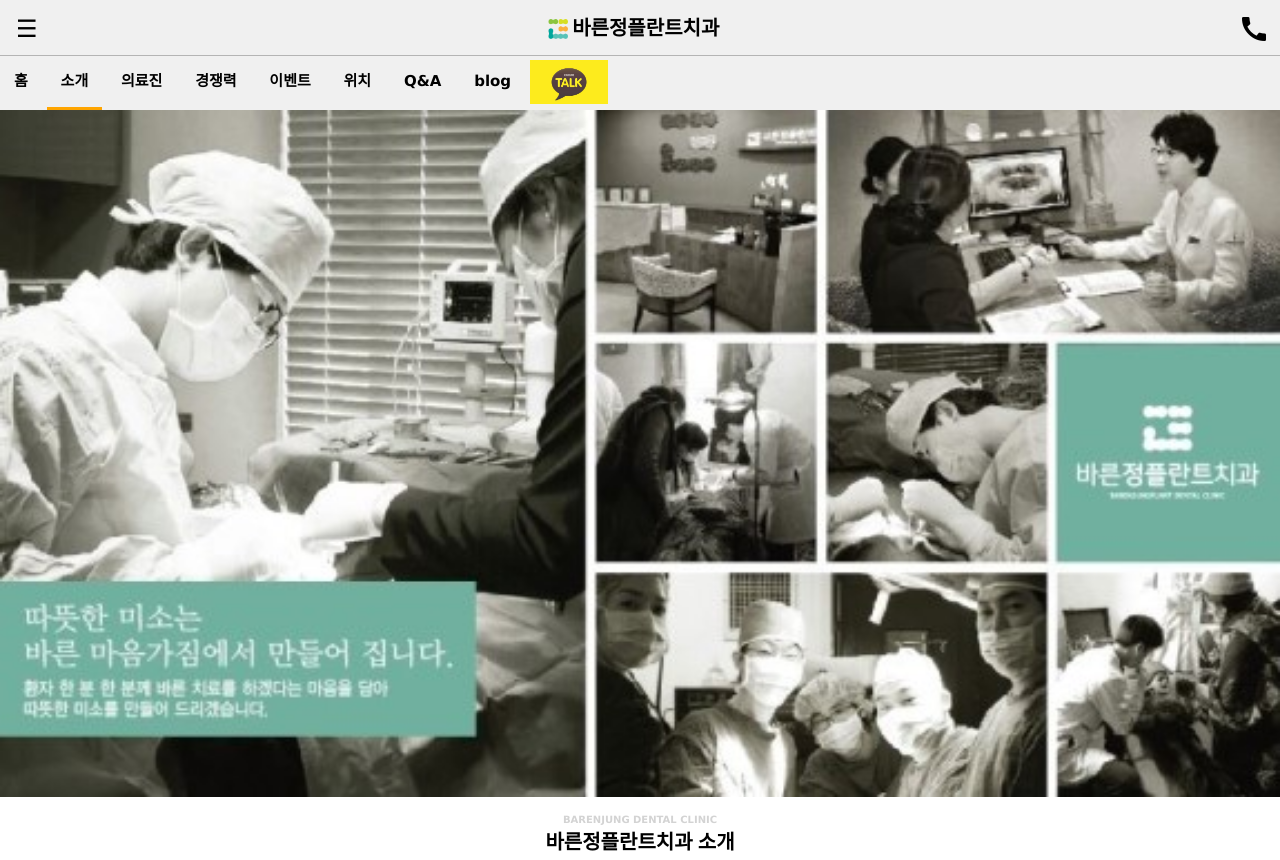
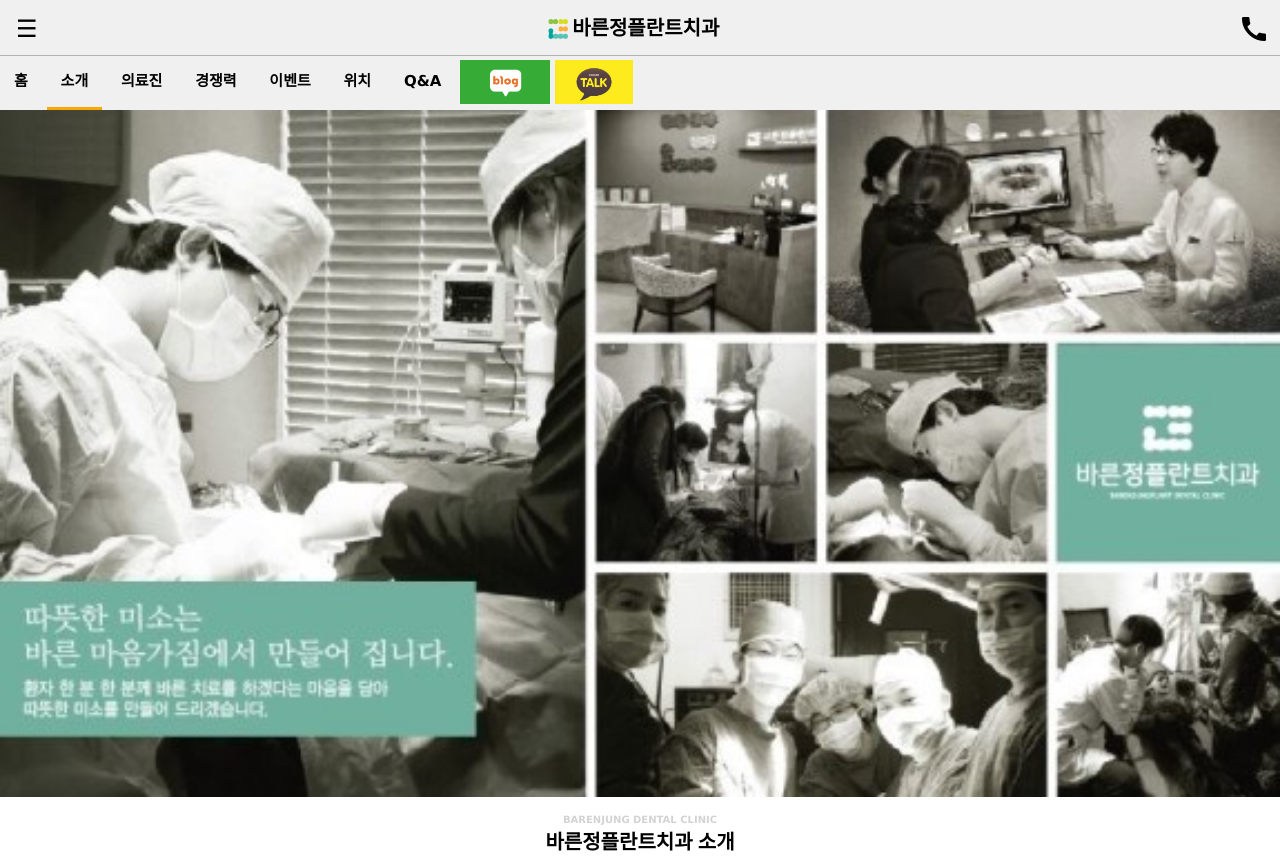
Before and after one commit to hwkim7419/web1, a plain HTML site: page 1.html in a window 1280 px wide. Shown: the top 860 px of the page. Drawn offline with nearby package versions, Linux system fonts and the light colour scheme.

Commit message:
Add files via upload

```diff
--- a/1.html
+++ b/1.html
@@ -74,7 +74,9 @@
           <a href="4.html">이벤트</a>
           <a href="5.html">위치</a>
           <a href="#tools">Q&ampA</a>
-          <a href="https://blog.naver.com/3652275" target="_blank">blog</a>
+          <a href="https://blog.naver.com/3652275" target="_blank" style="padding: 0;">
+            <img src="info/blogimg.png" style="height: 44px;">
+          </a>
           <a href="https://pf.kakao.com/_NDapV" target="_blank" style="padding: 0;">
             <img src="info/pluskakao.jpg" style="height: 44px;">
           </a>
```
Also changed, not shown: 2.html (+3 -1 lines), 3.html (+3 -1 lines), 4.html (+3 -1 lines), 5.html (+3 -1 lines), main.html (+3 -1 lines).
